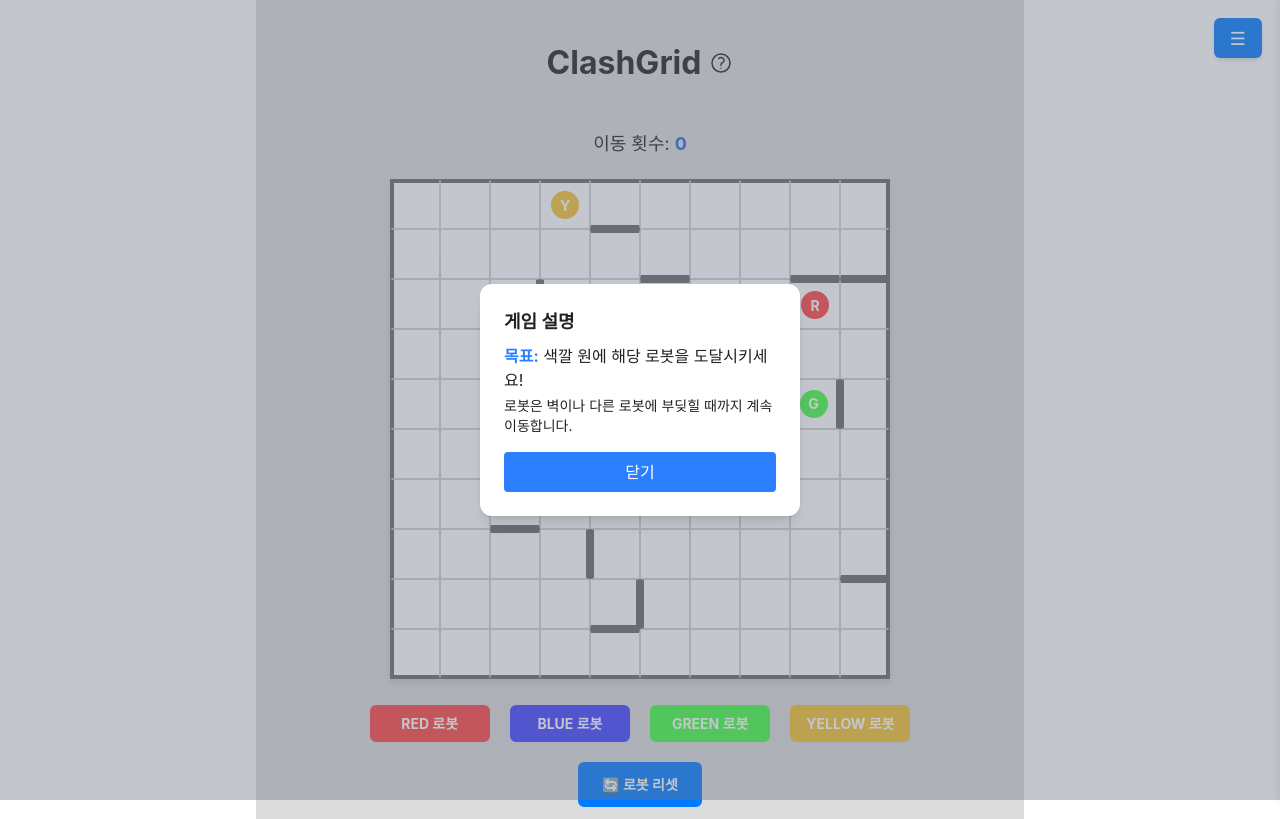
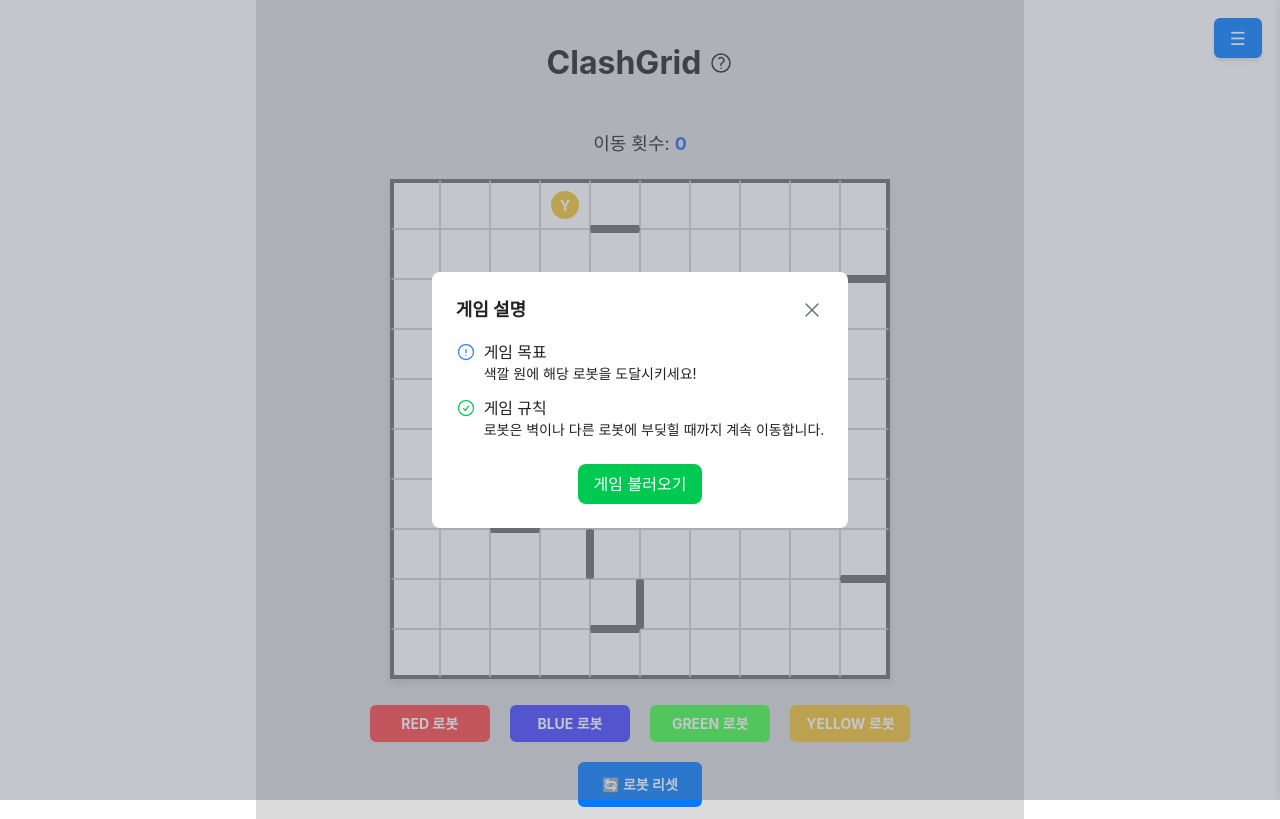
Before and after one commit to jms0802/myGame, a React (Vite) app in the folder web-client/: page / in a window 1280 px wide. Both pictures are taken after a click on the button "게임 설명". Built offline with nearby package versions, Linux system fonts and the light colour scheme; no server answers.

Commit message:
feat: 게임 기록 id를 통해 스테이지 불러오기

```diff
--- a/web-client/src/api/gameApi.js
+++ b/web-client/src/api/gameApi.js
@@ -12,7 +12,7 @@ export async function saveGameRecord(token, record) {
   return [ response.status, await response.json() ]
 }
 
-// 게임 기록 전체 검색 or 부분 검색
+// 게임 기록 전체 검색
 export async function fetchGameRecord(token, record_id) {
   const response = await fetch(`${API_URL}/api/game-records`, {
     method: "GET",
@@ -21,6 +21,17 @@ export async function fetchGameRecord(token, record_id) {
       Authorization: `Bearer ${token}`,
     },
     body: JSON.stringify(record_id),
+  });
+  return [ response.status, await response.json() ]
+}
+
+// 게임 기록 부분 검색
+export async function fetchGameStageData(record_id) {
+  const response = await fetch(`${API_URL}/api/game-records/${record_id}`, {
+    method: "GET",
+    headers: {
+      "Content-Type": "application/json",
+    },
   });
   return [ response.status, await response.json() ]
 }
--- a/web-client/src/components/Game/RicochetRobotGame.jsx
+++ b/web-client/src/components/Game/RicochetRobotGame.jsx
@@ -166,7 +166,7 @@ const RicochetRobotGame = () => {
   const { robots: initialRobots, target: initialTarget } =
     generateUniquePositions();
 
-  const [board] = useState(createInitialBoard);
+  const [board, setBoard] = useState(createInitialBoard);
   const [robots, setRobots] = useState(initialRobots);
   const [selectedRobot, setSelectedRobot] = useState(null);
   const [target, setTarget] = useState(initialTarget);
@@ -176,8 +176,10 @@ const RicochetRobotGame = () => {
   const [showClearMessage, setShowClearMessage] = useState(false);
   const { dark } = useDarkMode();
   const [showHelp, setShowHelp] = useState(false);
+  const [showRecordInput, setShowRecordInput] = useState(false); // 새로운 state 추가
+  const [recordId, setRecordId] = useState(""); // 입력받을 recordId state
 
-  const { saveRecord, recordLoading } = useGameRecord();
+  const { saveRecord, recordLoading, getStageData } = useGameRecord();
   const { authLoading } = useAuth();
 
   // 하이라이트할 셀 계산 (경로 포함) - moveRobot보다 먼저 선언
@@ -727,9 +729,27 @@ const RicochetRobotGame = () => {
     );
   };
 
+  const setRecordedBoard = useCallback(async (recordId) => {
+    if (!recordId.trim()) return; // 빈 문자열 체크
+
+    const stageData = await getStageData(recordId);
+
+    if (stageData) {
+      setBoard(stageData.board);
+      setRobots(stageData.robots);
+      setPrevRobots(stageData.robots);
+      setTarget(stageData.target);
+      setMoveCount(0);
+      setSelectedRobot(null);
+      setHighlightedCells([]);
+      setShowRecordInput(false);
+      setRecordId("");
+    }
+  }, [getStageData]);
+
   return (
     <div className="w-full h-full bg-[var(--main-bg)]">
-      <Loading isLoading={authLoading}/>
+      {authLoading && <Loading isLoading={authLoading} />}
       <div className="game-container flex flex-col items-center p-4 md:p-8 max-w-screen-md mx-auto">
         <div className="flex items-center justify-between mt-8 mb-10">
           <h1 className="game-title text-2xl font-bold text-center flex-1">
@@ -763,27 +783,171 @@ const RicochetRobotGame = () => {
 
         {/* 게임 설명 모달 */}
         {showHelp && (
-          <div
-            className="fixed inset-0 z-50 flex items-center justify-center bg-gray-500/40"
-            onClick={() => setShowHelp(false)}
-          >
+          <div className="fixed inset-0 bg-gray-500/40 flex items-center justify-center z-50">
             <div
-              className="rounded-xl shadow-lg p-6 w-full max-w-xs"
+              className="bg-white rounded-lg p-6 max-w-md mx-4"
               style={{
                 background: "var(--modal-bg)",
                 color: "var(--main-color)",
               }}
-              onClick={(e) => e.stopPropagation()}
             >
-              <h2 className="text-lg font-bold mb-2">게임 설명</h2>
-              <p className="mb-1"><span className="font-bold text-blue-500">목표:</span> 색깔 원에 해당 로봇을 도달시키세요!</p>
-              <p className="text-sm">로봇은 벽이나 다른 로봇에 부딪힐 때까지 계속 이동합니다.</p>
-              <button
-                className="mt-4 w-full py-2 bg-blue-500 text-white rounded hover:bg-blue-600 transition"
-                onClick={() => setShowHelp(false)}
-              >
-                닫기
-              </button>
+              <div className="flex items-center justify-between mb-4">
+                <h3 className="text-lg font-bold">게임 설명</h3>
+                <button
+                  onClick={() => setShowHelp(false)}
+                  className="text-gray-500 hover:text-gray-700"
+                >
+                  <svg
+                    xmlns="http://www.w3.org/2000/svg"
+                    fill="none"
+                    viewBox="0 0 24 24"
+                    strokeWidth="1.5"
+                    stroke="currentColor"
+                    className="size-6"
+                  >
+                    <path
+                      strokeLinecap="round"
+                      strokeLinejoin="round"
+                      d="M6 18L18 6M6 6l12 12"
+                    />
+                  </svg>
+                </button>
+              </div>
+              <div className="space-y-3">
+                <div className="flex items-start space-x-2">
+                  <svg
+                    xmlns="http://www.w3.org/2000/svg"
+                    fill="none"
+                    viewBox="0 0 24 24"
+                    strokeWidth="1.5"
+                    stroke="currentColor"
+                    className="size-5 text-blue-500 mt-0.5 flex-shrink-0"
+                  >
+                    <path
+                      strokeLinecap="round"
+                      strokeLinejoin="round"
+                      d="M12 9v3.75m9-.75a9 9 0 11-18 0 9 9 0 0118 0zm-9 3.75h.008v.008H12v-.008z"
+                    />
+                  </svg>
+                  <div>
+                    <p className="font-medium">게임 목표</p>
+                    <p className="text-sm">
+                      색깔 원에 해당 로봇을 도달시키세요!
+                    </p>
+                  </div>
+                </div>
+                <div className="flex items-start space-x-2">
+                  <svg
+                    xmlns="http://www.w3.org/2000/svg"
+                    fill="none"
+                    viewBox="0 0 24 24"
+                    strokeWidth="1.5"
+                    stroke="currentColor"
+                    className="size-5 text-green-500 mt-0.5 flex-shrink-0"
+                  >
+                    <path
+                      strokeLinecap="round"
+                      strokeLinejoin="round"
+                      d="M9 12.75L11.25 15 15 9.75M21 12a9 9 0 11-18 0 9 9 0 0118 0z"
+                    />
+                  </svg>
+                  <div>
+                    <p className="font-medium">게임 규칙</p>
+                    <p className="text-sm">
+                      로봇은 벽이나 다른 로봇에 부딪힐 때까지 계속 이동합니다.
+                    </p>
+                  </div>
+                </div>
+              </div>
+              <div className="mt-6 text-center">
+                <button
+                  onClick={() => setShowRecordInput(true)}
+                  className="px-4 py-2 bg-green-500 text-white rounded-lg hover:bg-green-600 transition-colors"
+                >
+                  게임 불러오기
+                </button>
+              </div>
+            </div>
+          </div>
+        )}
+
+        {/* 게임 불러오기 입력 모달 */}
+        {showRecordInput && (
+          <div className="fixed inset-0 bg-gray-500/40 flex items-center justify-center z-50">
+            <div
+              className="bg-white rounded-lg p-6 max-w-md mx-4"
+              style={{
+                background: "var(--modal-bg)",
+                color: "var(--main-color)",
+              }}
+            >
+              <div className="flex items-center justify-between mb-4">
+                <h3 className="text-lg font-bold">게임 불러오기</h3>
+                <button
+                  onClick={() => {
+                    setShowRecordInput(false);
+                    setRecordId("");
+                  }}
+                  className="text-gray-500 hover:text-gray-700"
+                >
+                  <svg
+                    xmlns="http://www.w3.org/2000/svg"
+                    fill="none"
+                    viewBox="0 0 24 24"
+                    strokeWidth="1.5"
+                    stroke="currentColor"
+                    className="size-6"
+                  >
+                    <path
+                      strokeLinecap="round"
+                      strokeLinejoin="round"
+                      d="M6 18L18 6M6 6l12 12"
+                    />
+                  </svg>
+                </button>
+              </div>
+              <div className="space-y-3">
+                <div>
+                  <label htmlFor="recordId" className="block text-sm font-medium mb-2">
+                    게임 기록 ID
+                  </label>
+                  <input
+                    type="text"
+                    id="recordId"
+                    value={recordId}
+                    onChange={(e) => setRecordId(e.target.value)}
+                    placeholder="게임 기록 ID를 입력하세요"
+                    className="w-full px-3 py-2 border rounded-lg focus:outline-none focus:ring-2 focus:ring-blue-500"
+                    style={{
+                      background: "var(--main-bg)",
+                      color: "var(--main-color)",
+                      borderColor: "var(--main-color)",
+                    }}
+                    onKeyDown={(e) => {
+                      if (e.key === "Enter") {
+                        setRecordedBoard(recordId);
+                      }
+                    }}
+                  />
+                </div>
+              </div>
+              <div className="mt-6 text-center space-x-2">
+                <button
+                  onClick={() => setRecordedBoard(recordId)}
+                  className="px-4 py-2 bg-blue-500 text-white rounded-lg hover:bg-blue-600 transition-colors"
+                >
+                  불러오기
+                </button>
+                <button
+                  onClick={() => {
+                    setShowRecordInput(false);
+                    setRecordId("");
+                  }}
+                  className="px-4 py-2 bg-gray-500 text-white rounded-lg hover:bg-gray-600 transition-colors"
+                >
+                  취소
+                </button>
+              </div>
             </div>
           </div>
         )}
--- a/web-client/src/pages/Profile.jsx
+++ b/web-client/src/pages/Profile.jsx
@@ -433,7 +433,7 @@ export default function Profile() {
                     <div className="mb-4 text-center">
                       <div className="text-base font-bold text-blue-600 mb-2">
                         <span className="px-2 py-1 rounded">
-                          아직 게임 기록이 없습니다!
+                          게임 기록이 없습니다!
                         </span>
                       </div>
                       <div className="text-sm text-gray-600 italic">
```
Also changed, not shown: web-client/src/hooks/useGameRecord.js (+29 -5 lines), 2 other files (tests, documents, lock files or other folders).
